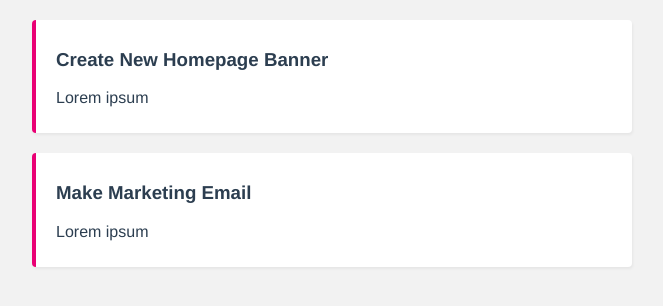
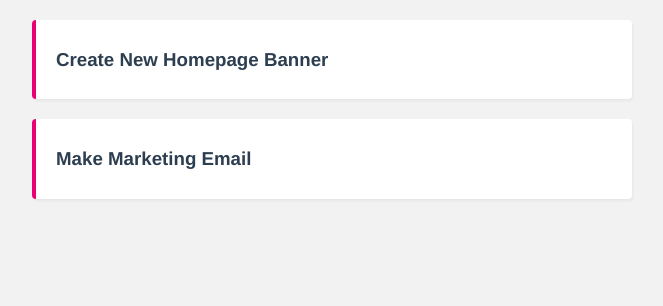
Before and after one commit to KDA-Coding/Vue_Firebase_Learning, a Vue app in the folder Ch8/project-planner/: page / in a window 1280 px wide. Shown: the top 306 px of the page, without its empty margins (308-971 px from the left). Built offline with nearby package versions, Linux system fonts and the light colour scheme; data requests are answered from the project's data file.

Commit message:
Repositioned div classes and V directives.

```diff
--- a/Ch8/project-planner/src/components/SingleProject.vue
+++ b/Ch8/project-planner/src/components/SingleProject.vue
@@ -1,9 +1,9 @@
 <template>
     <div class="project">
-        <div class="actions" @click="toggleDetails">
+        <div @click="toggleDetails" class="actions">
             <h3>{{ project.title }}</h3>
         </div>
-        <div class="details" v-if="showDetails">
+        <div v-if="showDetails" class="details">
             <p>{{ project.details }}</p>
         </div>
     </div>
@@ -18,7 +18,7 @@ export default {
 
     data() {
         return {
-            showDetails: true
+            showDetails: false
         }
     },
 
```
